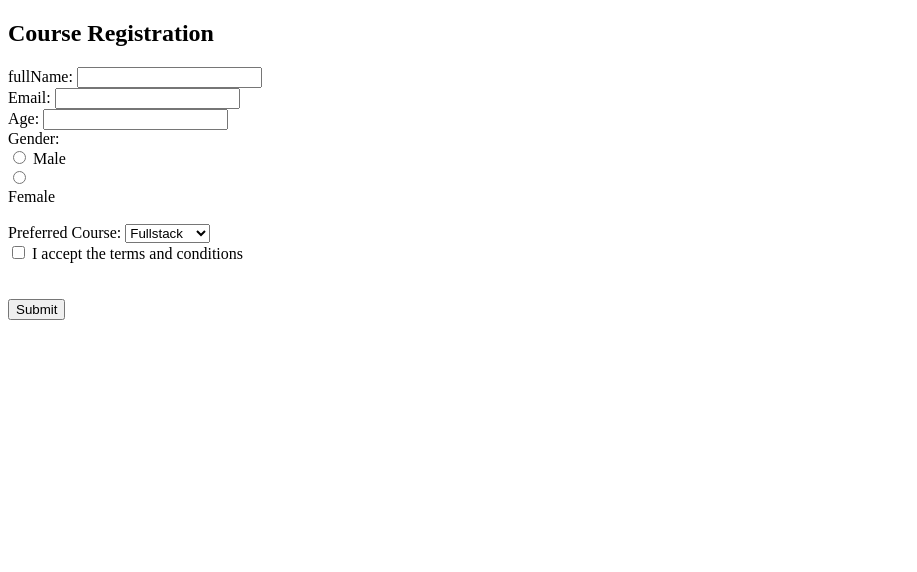
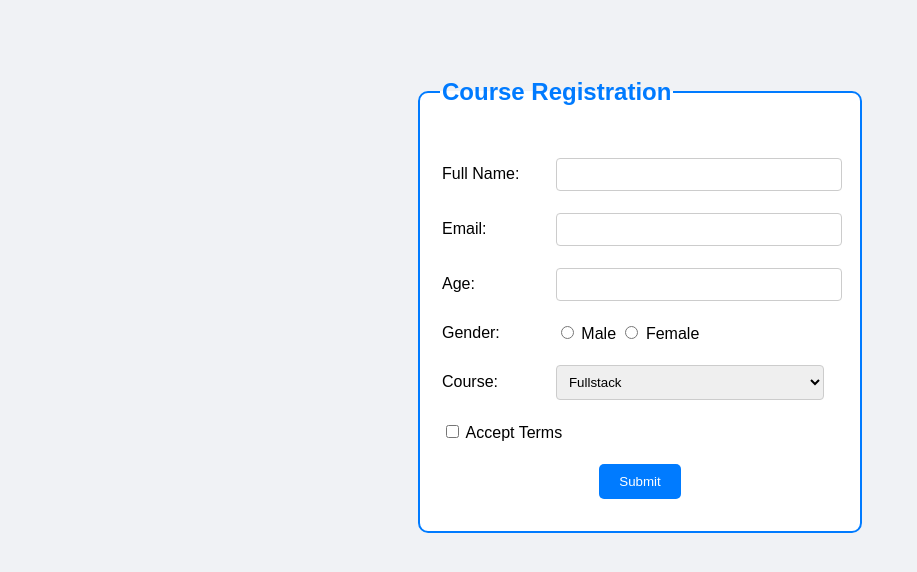
Before and after one commit to shlomo1839/students_html-express-css, a website: page public/index.html in a window 1280 px wide. Shown: the whole page, without its empty margins (0-917 px from the left). Drawn offline with Linux system fonts and the light colour scheme.

Commit message:
fixed html added css

```diff
--- a/models/student.js
+++ b/models/student.js
@@ -7,7 +7,7 @@ const studentSchema = new mongoose.Schema({
     gender: String,
     course: String,
     termsAccepted: Boolean,
-    createdAt: Date
+    createdAt: { type: Date, default: Date.now }
 });
 
-export default studentSchema;
+export default mongoose.model('Student', studentSchema);
--- a/public/index.html
+++ b/public/index.html
@@ -3,45 +3,104 @@
 <head>
     <meta charset="UTF-8">
     <title>Course Registration</title>
+    <style>
+        /* Basic page setup */
+        body {
+            font-family: Arial, sans-serif;
+            background-color: #f0f2f5;
+            display: flex;
+            justify-content: center;
+            padding-top: 50px;
+        }
+
+        /* Draws a nice box around the form */
+        fieldset {
+            background-color: white;
+            border: 2px solid #007bff;
+            border-radius: 10px;
+            padding: 20px;
+            width: 400px;
+        }
+
+        /* Title color */
+        legend h2 { color: #007bff; }
+
+        /* Keeps labels and inputs in a straight line */
+        table { width: 100%; }
+        td { padding: 10px 0; }
+
+        /* Makes input boxes look clean */
+        input[type="text"], input[type="email"], input[type="number"], select {
+            width: 95%;
+            padding: 8px;
+            border: 1px solid #ccc;
+            border-radius: 4px;
+        }
+
+        /* Blue button that changes color when touched by mouse */
+        button {
+            background-color: #007bff;
+            color: white;
+            border: none;
+            padding: 10px 20px;
+            border-radius: 5px;
+            cursor: pointer;
+        }
+        button:hover { background-color: #0056b3; }
+    </style>
 </head>
 <body>
-    <h2>Course Registration</h2>
     <form action="/register" method="POST">
-
-        <label for="fullName">fullName:</label>
-        <input type="text" id="fullName" name="fullName" required>
-        <br />
-
-        <lable for="email">Email:</lable>
-        <input type="email" id="email" name="email" required>
-        <br />
-
-        <label for="age">Age:</label>
-        <input type="number" id="age" name="age" required>
-        <br />
-
-        <label>Gender:</label><br>
-        <input type="radio" id="male" name="gender" value="Male">
-        <label for="male">Male</label><br>
-        <input type="radio" id="female" name="gender" value="Female"><br />
-        <label for="female">Female</label><br />
-        <br />
-
-        <label for="course">Preferred Course:</label>
-        <select id="course" name="course">
-            <option value="Fullstack">Fullstack</option>
-            <option value="Cyber">Cyber</option>
-            <option value="Algorithms">Algorithms</option>
-            <option value="Java">Java</option>
-        </select>
-        <br />
-
-        <label>
-            <input type="checkbox" name="termsAccepted" required> I accept the terms and conditions
-        </label><br><br>
-        <br />
-
-        <button type="submit">Submit</button>
+        <fieldset>
+            <legend><h2>Course Registration</h2></legend>
+            <table>
+                <tr>
+                    <td><label for="fullName">Full Name:</label></td>
+                    <td><input type="text" id="fullName" name="fullName" required></td>
+                </tr>
+                <tr>
+                    <td><label for="email">Email:</label></td>
+                    <td><input type="email" id="email" name="email" required></td>
+                </tr>
+                <tr>
+                    <td><label for="age">Age:</label></td>
+                    <td><input type="number" id="age" name="age" required></td>
+                </tr>
+                <tr>
+                    <td><label>Gender:</label></td>
+                    <td>
+                        <input type="radio" id="male" name="gender" value="Male"> Male
+                        <input type="radio" id="female" name="gender" value="Female"> Female
+                    </td>
+                </tr>
+                <tr>
+                    <td><label for="course">Course:</label></td>
+                    <td>
+                        <select id="course" name="course">
+                            <option value="Fullstack">Fullstack</option>
+                            <option value="Cyber">Cyber</option>
+                        </select>
+                    </td>
+                </tr>
+                <tr>
+                    <td colspan="2">
+                        <input type="checkbox" name="termsAccepted" required> Accept Terms
+                    </td>
+                </tr>
+                <tr>
+                    <td colspan="2" align="center">
+                        <button type="submit">Submit</button>
+                    </td>
+                </tr>
+            </table>
+        </fieldset>
     </form>
 </body>
 </html>
+
+
+
+<!-- insted <br /> we use in tables to make it look arranged -->
+<!-- Using <fieldset> and <legend>: These tags that create a frame around the form with a title integrated within it, make it look like "app". -->
+<!-- ussing cellpadding create diff beteen the lines -->
+ <!-- used align="center" inside the table cell so that the button would be placed in the center of the form -->
```
Also changed, not shown: package.json (+4 -11 lines), public/students.html (added, +28 -0 lines), server.js (+25 -11 lines), 2 other files.
